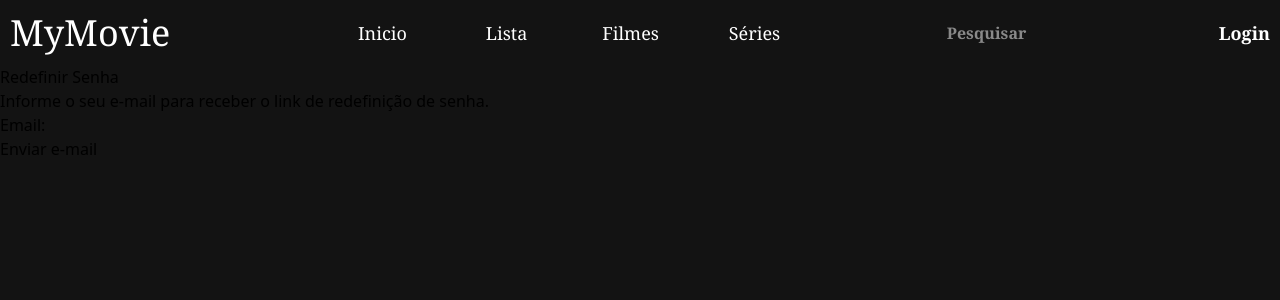
After one commit to Roberth0202/MyMovie, a Django app: page /page/password-reset/ in a window 1280 px wide. The commit adds this page. Shown: the top 300 px of the page. Run offline with Django 5.2, Linux system fonts and the light colour scheme; style sheets or scripts are compiled from the project's sources; parts of the project's set-up code (start-up, migrations or seed data) failed here and were passed over.

Commit message:
Adiciona funcionalidade de redefinição de senha, incluindo URLs, views e templates correspondentes

```diff
--- a/anilist/movie_functions.py
+++ b/anilist/movie_functions.py
@@ -183,7 +183,7 @@
 
 #mostra uma lista de filme
 def Filmes(page):
-    url = f'{base_url}/discover/movie'
+    url = f'{base_url}/movie/popular?language=pt-BR&page=1'
 
     max_pages = 500  # Limite manual de páginas
     page = min(page, max_pages)  # Garante que a página não ultrapasse o limite
--- a/anilist/templates/base/base.html
+++ b/anilist/templates/base/base.html
@@ -25,7 +25,7 @@
         </button>
 
         <div id="content-search-mobile" class="content-search-mobile">
-            <form action="{% url 'anilist:pesquisa'%}" method="GET" class="search-box-mobile">
+            <form action="{% url 'pesquisa'%}" method="GET" class="search-box-mobile">
                 <input class="" type="search" name="q" autocomplete="off" placeholder="Pesquisar">
             </form>
         </div>
@@ -34,7 +34,7 @@
 
             <!-- Título à esquerda -->
             <div class="logo text-white text-4xl">
-                <a href="{% url 'anilist:home' %}">MyMovie</a>
+                <a href="{% url 'home' %}">MyMovie</a>
             </div>
 
             <!-------------------- Menu hamburguer para mobile ------------------->
@@ -51,13 +51,13 @@
 
                 <ul class="nav-links flex gap-6">
                     <li class="flex justify-center items-center w-20 h-10 rounded-lg text-lg">
-                        <a href="{% url 'anilist:home' %}" class="rotas text-white">Inicio</a></li>
+                        <a href="{% url 'home' %}" class="rotas text-white">Inicio</a></li>
                     <li class="flex justify-center items-center w-20 h-10 rounded-lg text-lg">
-                        <a href="{% url 'anilist:lista' %}" class="rotas text-white">Lista</a></li>
+                        <a href="{% url 'lista' %}" class="rotas text-white">Lista</a></li>
                     <li class="flex justify-center items-center w-20 h-10 rounded-lg text-lg">
-                        <a href="{% url 'anilist:filmes' %}" class="rotas text-white">Filmes</a></li>
+                        <a href="{% url 'filmes' %}" class="rotas text-white">Filmes</a></li>
                     <li class="flex text-white justify-center items-center  w-20 h-10 rounded-lg text-lg">
-                        <a href="{% url 'anilist:series' %}" class="rotas">Séries</a></li>
+                        <a href="{% url 'series' %}" class="rotas">Séries</a></li>
 
             <!------------------ MOBILE: USER NO MENU --------------->
                     <li class="mobile-user">
@@ -69,7 +69,7 @@
                                 <ul class="mobile-user-menu">
                                     <li><a href="#" class="block py-2 text-white hover:text-gray-300">Configuração</a></li>
                                     <li>
-                                        <form action="{% url 'anilist:logout' %}" method="POST" class="block py-2 text-white hover:text-gray-300">
+                                        <form action="{% url 'logout' %}" method="POST" class="block py-2 text-white hover:text-gray-300">
                                         {% csrf_token %}
                                         <button type="submit" class="w-full text-left text-white">Sair</button>
                                         </form>
@@ -78,7 +78,7 @@
                             </div>
                         {% else %}
                             <div class="mobile-login">
-                                <a href="{% url 'anilist:login' %}" class="log font-bold text-lg text-white">Login</a>
+                                <a href="{% url 'login' %}" class="log font-bold text-lg text-white">Login</a>
                             </div>
                         {% endif %}
                     </li>
@@ -87,7 +87,7 @@
 
             <!-- Pesquisa e login à direita -->
             <div class="flex items-center gap-6">
-                <form action="{% url 'anilist:pesquisa'%}" method="GET" class="search-box flex">
+                <form action="{% url 'pesquisa'%}" method="GET" class="search-box flex">
                     <input class=" font-bold text-md text-white outline-none focus:border-b-2 focus:border-white " type="search" name="q" autocomplete="off" placeholder="Pesquisar">
                 </form>
 
@@ -99,7 +99,7 @@
                         <div id="menu" class="hidden absolute right-0 mt-2 w-48 bg-white rounded-md shadow-lg py-2 z-10">
                             <ul>
                                 <li><a href="#" class="block px-4 py-2 text-gray-800 hover:bg-gray-200">Configuração</a></li>
-                                <li><form action="{% url 'anilist:logout' %}" method="POST" class="block px-4 py-2 text-gray-800 hover:bg-gray-200">
+                                <li><form action="{% url 'logout' %}" method="POST" class="block px-4 py-2 text-gray-800 hover:bg-gray-200">
                                 {% csrf_token %}
                                 <button type="submit" class="w-full text-left">Sair</button>
                                 </form></li>
@@ -107,7 +107,7 @@
                         </div>
                     </div>
                 {% else %}
-                    <a href="{% url 'anilist:login' %}" class="log-user font-bold text-lg text-white">Login</a>
+                    <a href="{% url 'login' %}" class="log-user font-bold text-lg text-white">Login</a>
                 {% endif %}
             </div>
         </nav>
--- a/anilist/templates/html/cad.html
+++ b/anilist/templates/html/cad.html
@@ -16,7 +16,7 @@
 {% endif %}
 
 <div class="absolute flex w-72 justify-center top-20 ">
-    <form action="{% url 'anilist:register' %}" method="POST" class="absolute flex-col space-y-7">
+    <form action="{% url 'register' %}" method="POST" class="absolute flex-col space-y-7">
     {% csrf_token %}
         <input type="text" id="name" name="name" class="box-border w-72 p-2 bg-transparent focus:border-b-2 border-white outline-0 text-white" autofocus required autocomplete="off" placeholder="Nome"">
         <input type="email" id="1email" name="1email" class="box-border w-72 p-2 bg-transparent focus:border-b-2 border-white focus:invalid:border-ted-700 outline-0 text-white" required autocomplete="off" placeholder="Email"">
--- a/anilist/templates/html/filmes.html
+++ b/anilist/templates/html/filmes.html
@@ -7,8 +7,8 @@
         <ul class="flex flex-wrap w-sreen justify-center ">
             {% for filmes in all_movies %}
                 <li class="discovers h-auto rounded-md flex flex-column">
-                    <a href="{% url 'anilist:filme' filmes.id %}"><img class="bg-white" src="{{ filmes.poster }}" alt=""></a>
-                    <a href="{% url 'anilist:filme' filmes.id %}"><p class=" text-white font-bold">{{ filmes.name }}</p></a>
+                    <a href="{% url 'filme' filmes.id %}"><img class="bg-white" src="{{ filmes.poster }}" alt=""></a>
+                    <a href="{% url 'filme' filmes.id %}"><p class=" text-white font-bold">{{ filmes.name }}</p></a>
                 </li>
             {% endfor %}
         </ul>
--- a/anilist/templates/html/infoserie.html
+++ b/anilist/templates/html/infoserie.html
@@ -47,7 +47,7 @@
             <!--------------Se não. vai pra pagina de login----------------->
             {% else %}
             <div class="favorito-deslogado flex">
-                    <a href="{% url 'anilist:login' %}" class="direct-login ">
+                    <a href="{% url 'login' %}" class="direct-login ">
                             <img id="coracao-img" src="{% static 'img/coração_vazio.svg' %}" alt="">
                     </a>
                 </button>
--- a/anilist/templates/html/login.html
+++ b/anilist/templates/html/login.html
@@ -23,7 +23,7 @@
     {% endif %}
 
     <!-- Formulário de login -->
-    <form action="{% url 'anilist:login' %}" class="form" method="POST">
+    <form action="{% url 'login' %}" class="form" method="POST">
         {% csrf_token %}
         <!-- Campo de entrada para o nome de usuário -->
         <input type="text" id="username" name="username" class="" autofocus autocomplete="off" placeholder="Usuario">
@@ -35,12 +35,12 @@
 
     <!-- Link para recuperação de senha -->
     <p class="absolute top-75 ">
-        <a href="#" style="color: rgb(3, 162, 224);"> Esqueci minha senha</a>
+        <a href="{%url 'password_reset' %}" style="color: rgb(3, 162, 224);"> Esqueci minha senha</a>
     </p>
 
     <!-- Link para cadastro de nova conta -->
     <div class="absolute flex top-105">
-        <p class="relative text-white text-sm">Não tem uma conta?<a href="{% url 'anilist:register' %}" style="color: rgb(3, 162, 224);"> Cadastre-se</a></p></div>
+        <p class="relative text-white text-sm">Não tem uma conta?<a href="{% url 'register' %}" style="color: rgb(3, 162, 224);"> Cadastre-se</a></p></div>
 </div>
 
 {% endblock %}
--- /dev/null
+++ b/anilist/templates/html/password_reset_form.html
@@ -0,0 +1,10 @@
+{% extends "base/base.html" %}
+{% block content %}
+<h2>Redefinir Senha</h2>
+<p>Informe o seu e-mail para receber o link de redefinição de senha.</p>
+<form method="post">
+    {% csrf_token %}
+    {{ form.as_p }}
+    <button type="submit">Enviar e-mail</button>
+</form>
+{% endblock %}
--- a/anilist/templates/html/series.html
+++ b/anilist/templates/html/series.html
@@ -7,8 +7,8 @@
         <ul class="flex flex-wrap w-sreen justify-center " >
             {% for series in all_series %}
                 <li class="discovers h-auto rounded-md flex flex-column">
-                    <a href="{% url 'anilist:serie' series.id %}"><img class="bg-white" src="{{ series.poster }}" alt=""></a>
-                    <a href="{% url 'anilist:serie' series.id %}"><p class=" text-white text-lg font-bold " >{{ series.name }}</p></a>
+                    <a href="{% url 'serie' series.id %}"><img class="bg-white" src="{{ series.poster }}" alt=""></a>
+                    <a href="{% url 'serie' series.id %}"><p class=" text-white text-lg font-bold " >{{ series.name }}</p></a>
                 </li>
             {% endfor %}
         </ul>
--- a/anilist/urls.py
+++ b/anilist/urls.py
@@ -1,7 +1,7 @@
 from django.urls import path
+from django.contrib.auth.views import PasswordResetView, PasswordResetDoneView, PasswordResetConfirmView, PasswordResetCompleteView
 from . import views
 
-app_name = "anilist"
 urlpatterns = [
     path('home/', views.home, name="home"),
     path('login/', views.login, name="login"),
@@ -13,4 +13,15 @@
     path('lista/', views.lista, name="lista"),
     path('filmes/', views.filmes, name="filmes"),
     path('series/', views.series, name="series"),
+    # Página para o usuário informar o e-mail
+    path('password-reset/', PasswordResetView.as_view(template_name='html/password_reset_form.html'), name='password_reset'),
+
+    # Página que avisa que o e-mail foi enviado
+    path('reset-password/done/', PasswordResetDoneView.as_view(template_name='html/password_reset_done.html'), name='password_reset_done'),
+
+    # Link enviado por e-mail com token
+    path('reset/<uidb64>/<token>/', PasswordResetConfirmView.as_view(template_name='html/password_reset_confirm.html'), name='password_reset_confirm'),
+
+    # Página de confirmação final
+    path('reset/done/', PasswordResetCompleteView.as_view(template_name='html/password_reset_complete.html'), name='password_reset_complete'),
     ]
--- a/anilist/views.py
+++ b/anilist/views.py
@@ -309,3 +309,4 @@
         return redirect('/page/login/')
 
     return render(request, 'html/cad.html')
+#----------------------- Tela de redefinição de senha -----------------------
--- a/mysite/urls.py
+++ b/mysite/urls.py
@@ -2,7 +2,7 @@
 from django.urls import path, include
 from anilist import views
 
-app_name = "anilist"
+
 urlpatterns = [
     path('page/', include('anilist.urls')),
     path('admin/', admin.site.urls),
```
Also changed, not shown: anilist/templates/html/home.html (+4 -4 lines), anilist/templates/html/lista.html (+4 -4 lines), anilist/templates/html/search.html (+4 -4 lines), mysite/settings.py (+7 -3 lines), anilist/templates/html/password_reset_complete.html (added), anilist/templates/html/password_reset_confirm.html (added), anilist/templates/html/password_reset_done.html (added), 1 other file.
